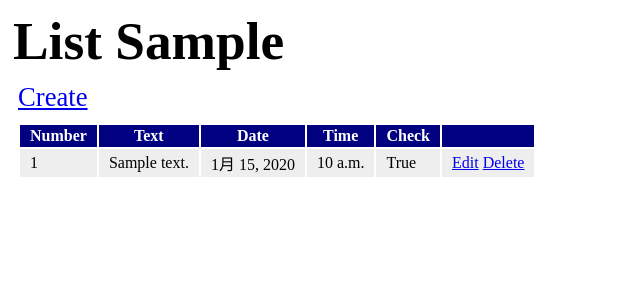
After one commit to youkidkk/DjangoSample, a Django app: page /sampleapp/list in a window 1280 px wide. The commit adds this page. Shown: the top 300 px of the page, without its empty margins (0-640 px from the left). Run offline with Django 3.2, Linux system fonts and the light colour scheme; tables that the repository leaves empty hold one stand-in row (values such as "Sample post").

Commit message:
CRUDのサンプルを追加

```diff
--- a/sampleapp/models.py
+++ b/sampleapp/models.py
@@ -4,6 +4,10 @@ from django.db import models
 class SampleModel(models.Model):
     number = models.IntegerField()
     text = models.TextField()
+    date = models.DateField()
+    time = models.TimeField()
+    check = models.BooleanField()
 
     def __str__(self):
-        return "Number: {0}, Text: {1}".format(self.number, self.text)
+        return "Number: {0}, Text: {1}, Date: {2}, Time: {3}, Check: {4}".format(
+            self.number, self.text, self.date, self.time, self.check)
--- a/sampleapp/static/sampleapp/css/style.css
+++ b/sampleapp/static/sampleapp/css/style.css
@@ -14,3 +14,22 @@ h1 {
 p {
     margin: 10px;
 }
+
+table {
+    font-size: 12pt;
+    margin: 10px;
+}
+
+table tr th {
+    background-color: navy;
+    color: white;
+    border-width: 2px;
+    padding: 2px 10px;
+}
+
+table tr td {
+    background-color: #eee;
+    color: black;
+    border-width: 2px;
+    padding: 2px 10px;
+}
--- /dev/null
+++ b/sampleapp/templates/sampleapp/list.html
@@ -0,0 +1,37 @@
+{% load static %}
+<!doctype html>
+<html lang="ja">
+<head>
+    <meta charset="utf-8">
+    <title>List Sample</title>
+    <link rel="stylesheet" type="text/css" href="{% static 'sampleapp/css/style.css' %}" />
+</head>
+<body>
+    <h1>List Sample</h1>
+    <p>{{message}}</p>
+    <p><a href="{% url 'create' %}">Create</a></p>
+    <table>
+        <tr>
+            <th>Number</th>
+            <th>Text</th>
+            <th>Date</th>
+            <th>Time</th>
+            <th>Check</th>
+            <th></th>
+        </tr>
+        {% for item in data %}
+        <tr>
+            <td>{{item.number}}</td>
+            <td>{{item.text}}</td>
+            <td>{{item.date}}</td>
+            <td>{{item.time}}</td>
+            <td>{{item.check}}</td>
+            <td>
+                <a href="{% url 'update' item.id %}">Edit</a>
+                <a href="{% url 'delete' item.id %}">Delete</a>
+            </td>
+        </tr>
+        {% endfor %}
+    </table>
+</body>
+</html>
--- a/sampleapp/urls.py
+++ b/sampleapp/urls.py
@@ -20,5 +20,13 @@ urlpatterns = [
     path('basicform', views.basicform, name='basicform'),
     path('basicformsubmit', views.basicformsubmit, name='basicformsubmit'),
     # ～/form
-    path('form', views.form, name='form')
+    path('form', views.form, name='form'),
+    # ～/list
+    path('list', views.list, name='list'),
+    # ～/create
+    path('create', views.create, name='create'),
+    # ～/update/<id>
+    path('update/<int:id>', views.update, name='update'),
+    # ～/delete/<id>
+    path('delete/<int:id>', views.delete, name='delete'),
 ]
--- a/sampleapp/views.py
+++ b/sampleapp/views.py
@@ -1,7 +1,8 @@
 from django.http import HttpResponse
-from django.shortcuts import render
+from django.shortcuts import redirect, render
 
-from .forms import SampleForm
+from .forms import SampleForm, SampleModelForm
+from .models import SampleModel
 
 
 def httpresponse(request):
@@ -77,3 +78,46 @@ def form(request):
         )
         params["form"] = SampleForm(request.POST)
     return render(request, "sampleapp/form.html", params)
+
+
+def list(request):
+    data = SampleModel.objects.all()
+    params = {
+        "message": "",
+        "data": data,
+    }
+    return render(request, "sampleapp/list.html", params)
+
+
+def create(request):
+    if request.method == "POST":
+        item = SampleModel()
+        form = SampleModelForm(request.POST, instance=item)
+        form.save()
+        return redirect(to="/sampleapp/list")
+    params = {
+        "message": "",
+        "form": SampleModelForm(),
+        "button_txt": "Create",
+    }
+    return render(request, "sampleapp/edit.html", params)
+
+
+def update(request, id):
+    item = SampleModel.objects.get(id=id)
+    if request.method == "POST":
+        form = SampleModelForm(request.POST, instance=item)
+        form.save()
+        return redirect(to="/sampleapp/list")
+    params = {
+        "message": "",
+        "id": id,
+        "form": SampleModelForm(instance=item),
+        "button_txt": "Update",
+    }
+    return render(request, "sampleapp/edit.html", params)
+
+def delete(request, id):
+    item = SampleModel.objects.get(id=id)
+    item.delete()
+    return redirect(to="/sampleapp/list")
```
Also changed, not shown: sampleapp/forms.py (+9 -0 lines), sampleapp/templates/sampleapp/edit.html (added, +24 -0 lines), sampleapp/migrations/0001_initial.py.
